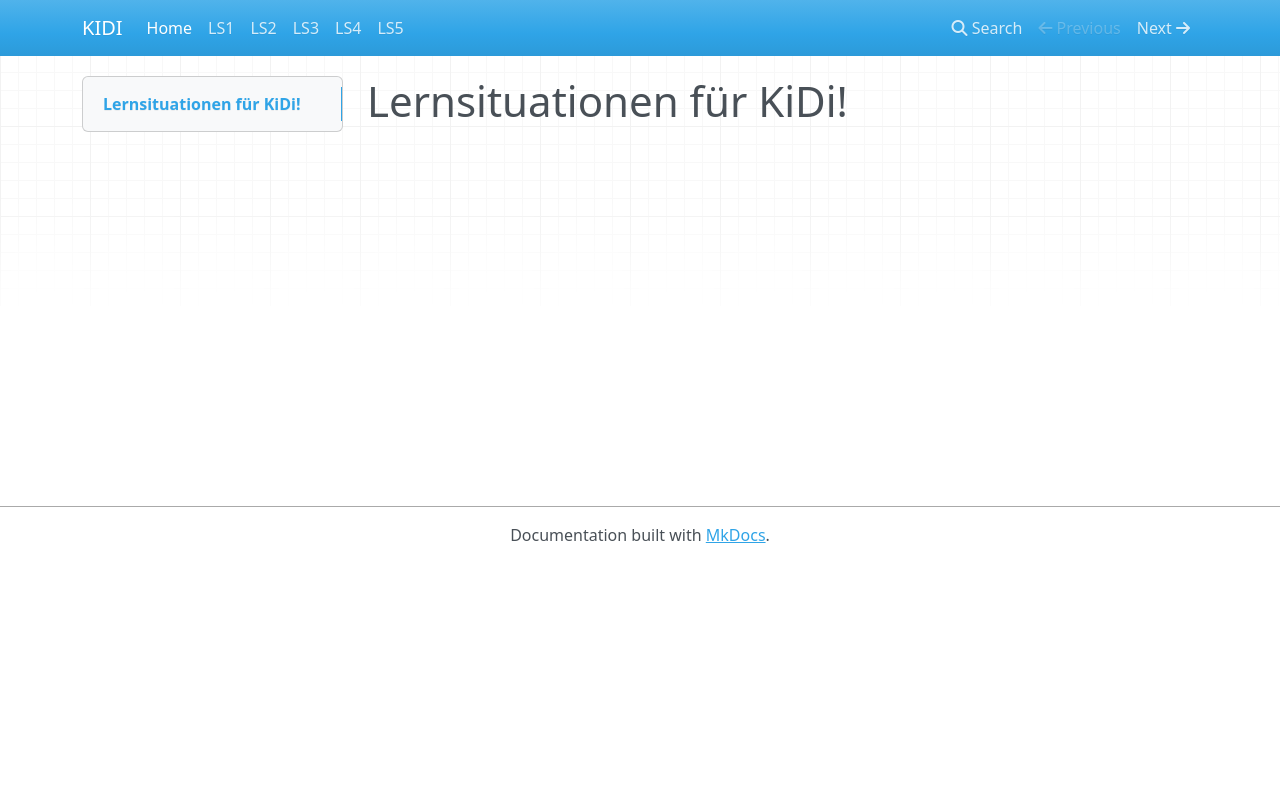
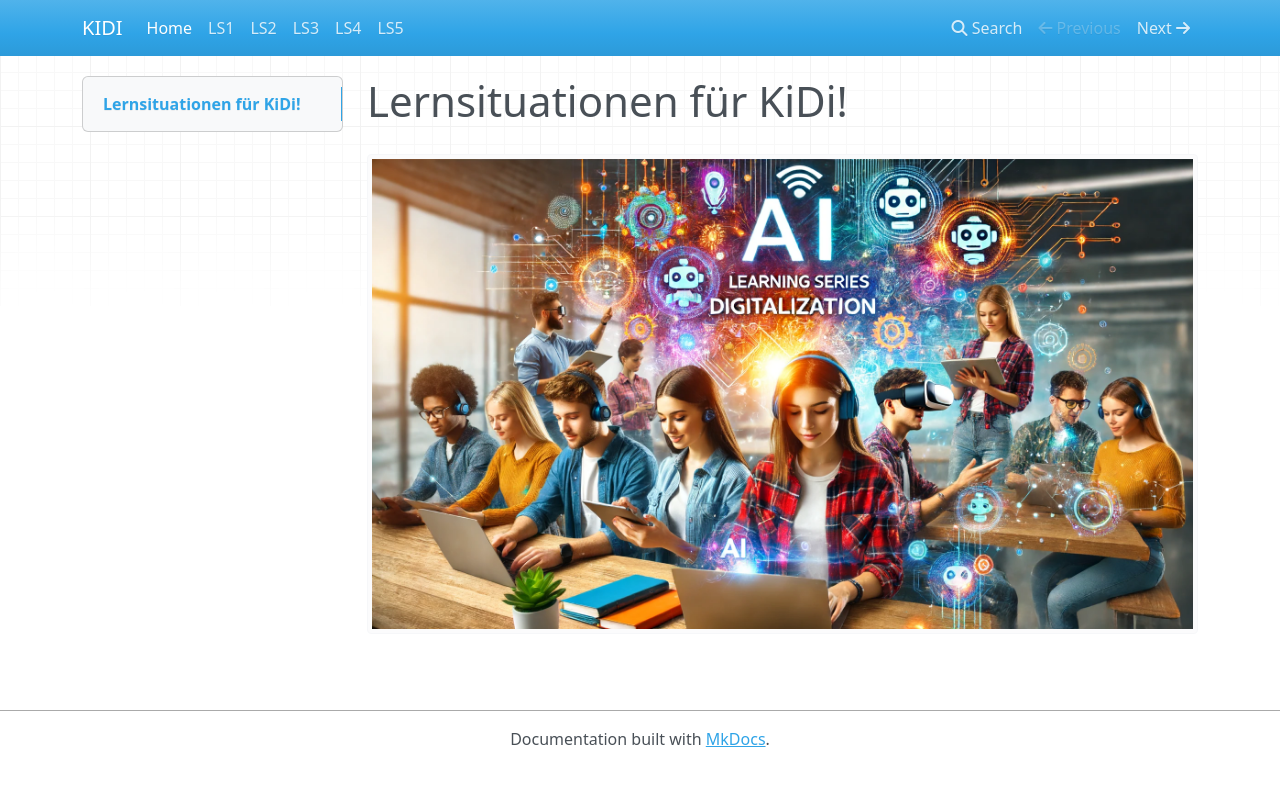
Before and after one commit to jtuttas/kidi, an MkDocs documentation site: the page built from docs/index.md, in a window 1280 px wide. Shown: the top 786 px of the page. Built offline with MkDocs 1.6.1, drawn with Linux system fonts in a browser that asks for light colours; nearby versions of some CDN libraries.

Commit message:
Mit logo

```diff
--- a/docs/index.md
+++ b/docs/index.md
@@ -1 +1,3 @@
 # Lernsituationen für KiDi!
+
+![teaser](images/teaser.webp)
```
Also changed, not shown: docs/images/teaser.webp (added).
